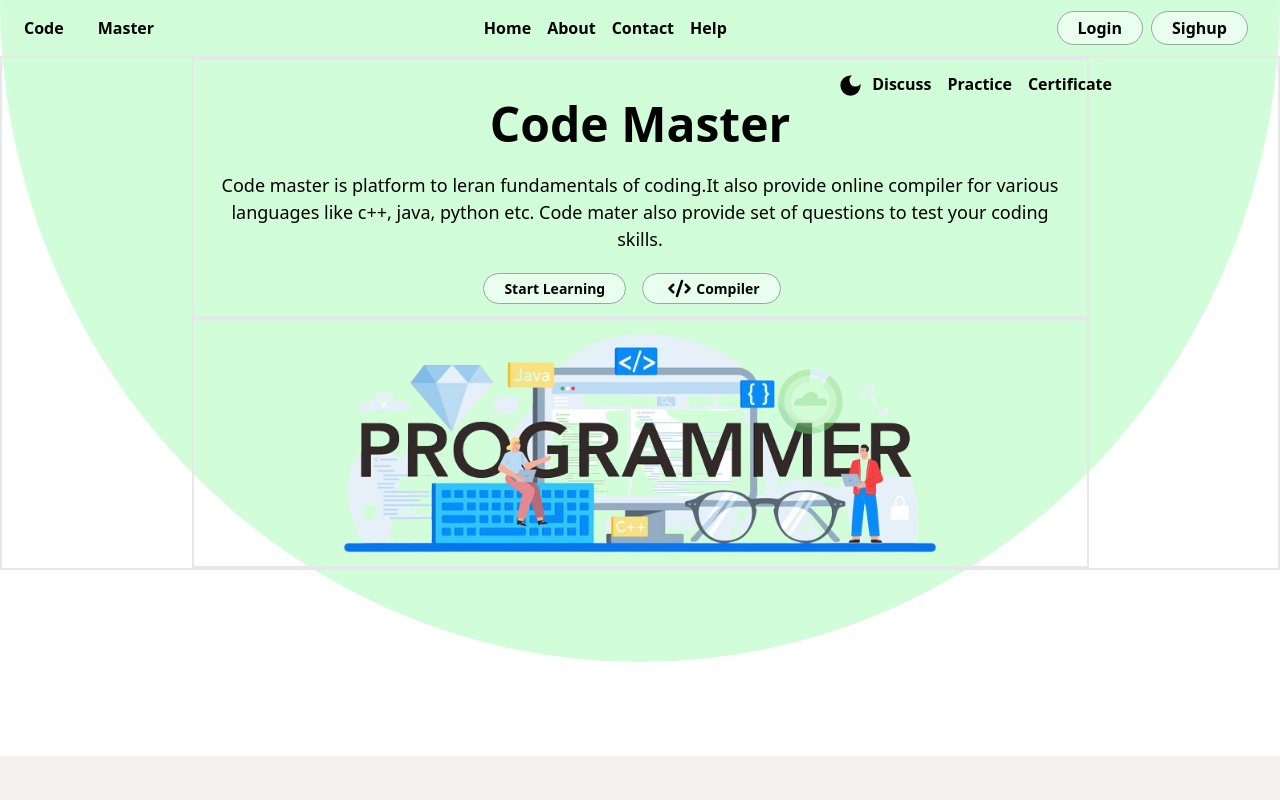
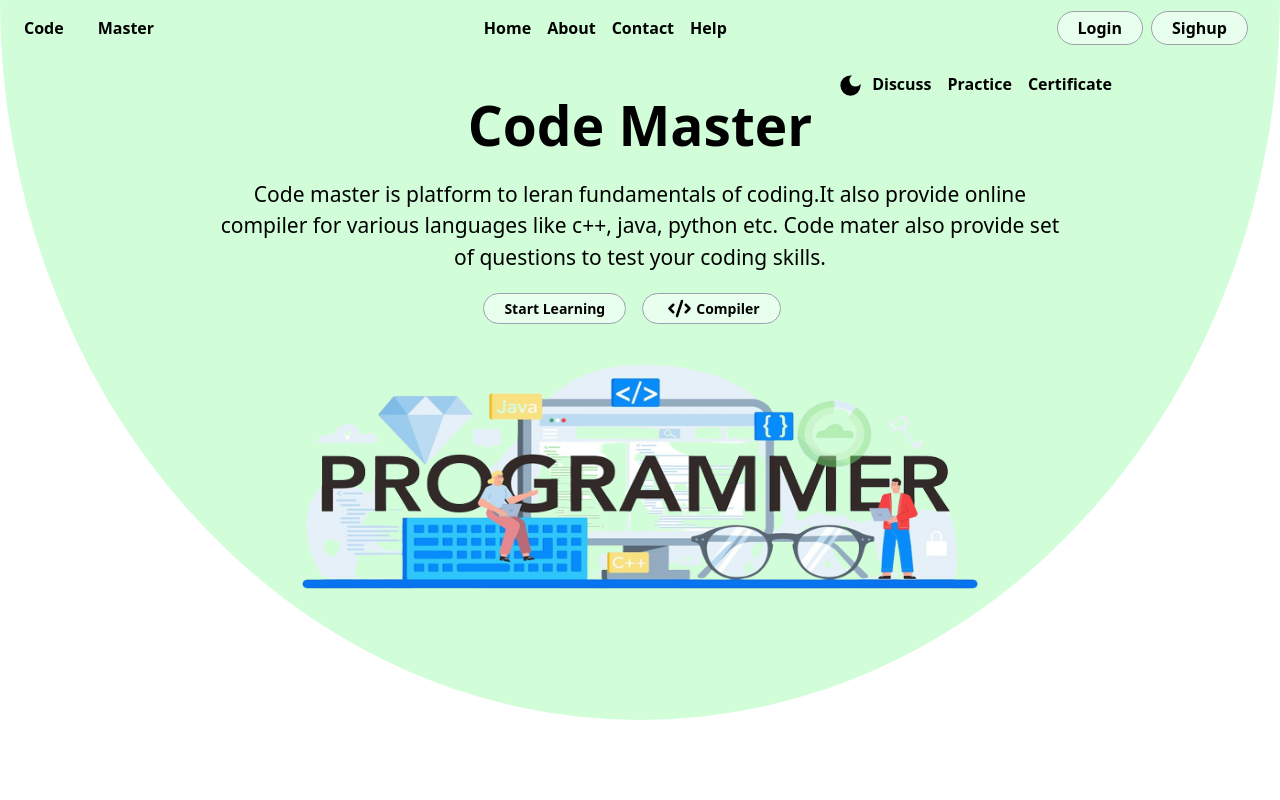
Before and after one commit to YashMulik2005/code_master_frontend, a React (Vite) app: page / in a window 1280 px wide. Shown: the top 800 px of the page. Built offline with nearby package versions, Linux system fonts and the light colour scheme; no server answers; some icons are missing.

Commit message:
login image change

```diff
--- a/src/Home.jsx
+++ b/src/Home.jsx
@@ -42,8 +42,8 @@ function Home() {
     }, [])
 
     return (
-        <div className='bgrounded mb-5 flex' onClick={handlenav}>
-            <div className=' absolute z-[1]'>
+        <div className='bgrounded mb-5 flex h-screen' onClick={handlenav}>
+            <div className=' absolute z-[1] h-[90%]'>
                 <div className='max-[666px]:hidden p-1 px-6 flex justify-between items-center '>
                     <section>
                         <section className=' flex items-center justify-center'>
@@ -108,10 +108,10 @@ function Home() {
                     </section>
 
                 </ul>
-                <div className=' max-[798px]:p-3 px-10 flex flex-col items-center h-[100%] border-2'>
-                    <div className=' max-[798px]:w-[100%]  w-[75%] flex flex-col justify-center items-center px-5 pt-6 border-2'>
-                        <h1 className={` my-1 text-[48px]  font-bold text-black`}>Code Master</h1>
-                        <p className='text-[18px]  my-2 text-center text-black'>Code master is platform to leran fundamentals of coding.It also provide online compiler for various languages like c++, java, python etc. Code mater also provide set of questions to test your coding skills.</p>
+                <div className=' max-[798px]:p-3 px-10 flex flex-col items-center h-[100%]'>
+                    <div className=' max-[798px]:w-[100%]  w-[75%] flex flex-col justify-center items-center px-5 pt-6'>
+                        <h1 className={` my-1 text-[48px] sm:text-[55px]  font-bold text-black`}>Code Master</h1>
+                        <p className='text-[18px] sm:text-[21px]  my-2 text-center text-black'>Code master is platform to leran fundamentals of coding.It also provide online compiler for various languages like c++, java, python etc. Code mater also provide set of questions to test your coding skills.</p>
                         <section className=' flex my-3'>
                             <button onClick={scrollToSection} className='text-black text-sm font-bold bg-[#e9ffed] rounded-3xl border-[1px] px-3 sm:px-5 py-[2px] border-gray-400 hover:bg-[#39a84b] hover:border-none hover:text-white'>Start Learning</button>
                             <Link to="/compiler"><section className='text-black flex mx-4  font-bold bg-[#e9ffed] rounded-3xl border-[1px] px-3 sm:px-5 py-[2px] border-gray-400 hover:bg-[#39a84b] hover:border-none hover:text-white'>
@@ -121,8 +121,8 @@ function Home() {
                             </Link>
                         </section>
                     </div>
-                    <div className=' max-[798px]:w-[100%] max-[798px]:h-[30vh] h-auto w-[75%] flex justify-center items-center border-2'>
-                        <img src={photo} alt="" className=' w-[73%] h-[90%] sm:h-[80%]' />
+                    <div className=' max-[798px]:w-[100%] max-[798px]:h-[30vh] h-auto w-[85%] flex justify-center items-center'>
+                        <img src={photo} alt="" className=' w-[73%] h-[90%] ' />
                     </div>
                 </div>
             </div>
--- a/src/components/Auth.jsx
+++ b/src/components/Auth.jsx
@@ -1,5 +1,5 @@
 import React, { useState } from 'react'
-import photo from '../assets/login_img.png'
+import photo from '../assets/authentication.png'
 import { Link, Outlet } from 'react-router-dom'
 import themehook from './CodeContext'
 
@@ -13,7 +13,7 @@ function Auth() {
 
     return (
 
-        <div className=' flex h-[100vh]' onClick={handlenav}>
+        <div className=' flex h-[100vh] bg-[#ffffff]' onClick={handlenav}>
             <div className=' hidden sm:flex w-1/2 justify-center items-center bg-[#609966]'>
                 <img src={photo} alt="" className='w-[80%] h-[80%] object-contain' />
             </div>
--- a/src/discuss/Discuss.jsx
+++ b/src/discuss/Discuss.jsx
@@ -1,6 +1,7 @@
 import React from 'react'
 import photo from '../assets/discuss.png'
 import themehook from '../components/CodeContext'
+import { Link } from 'react-router-dom'
 
 function Discuss() {
     const { theme } = themehook()
@@ -13,7 +14,7 @@ function Discuss() {
             <section className='h-[50%] flex flex-col justify-center items-center p-5'>
                 <h1 className={`${theme == "light" ? "text-black" : "text-white"} text-xl font-bold`}>Code-Master Discuss</h1>
                 <p className=' text-center'>Lorem ipsum dolor, sit amet consectetur adipisicing elit. Vitae delectus mollitia doloremque nesciunt corporis commodi porro atque nobis? Cumque iste nostrum veritatis nobis fugiat voluptatem et ea. Consequuntur, adipisci illo?</p>
-                <button className=' border-[1px] border-gray-400 rounded-3xl px-6 py-[3px] m-2 font-semibold hover:bg-green-600 hover:text-white hover:border-none '>Start</button>
+                <button className=' border-[1px] border-gray-400 rounded-3xl px-6 py-[3px] m-2 font-semibold hover:bg-green-600 hover:text-white hover:border-none '><Link to={"/discuss"}>Start</Link></button>
             </section>
         </div>
     )
```
Also changed, not shown: src/assets/authentication.png (added).
